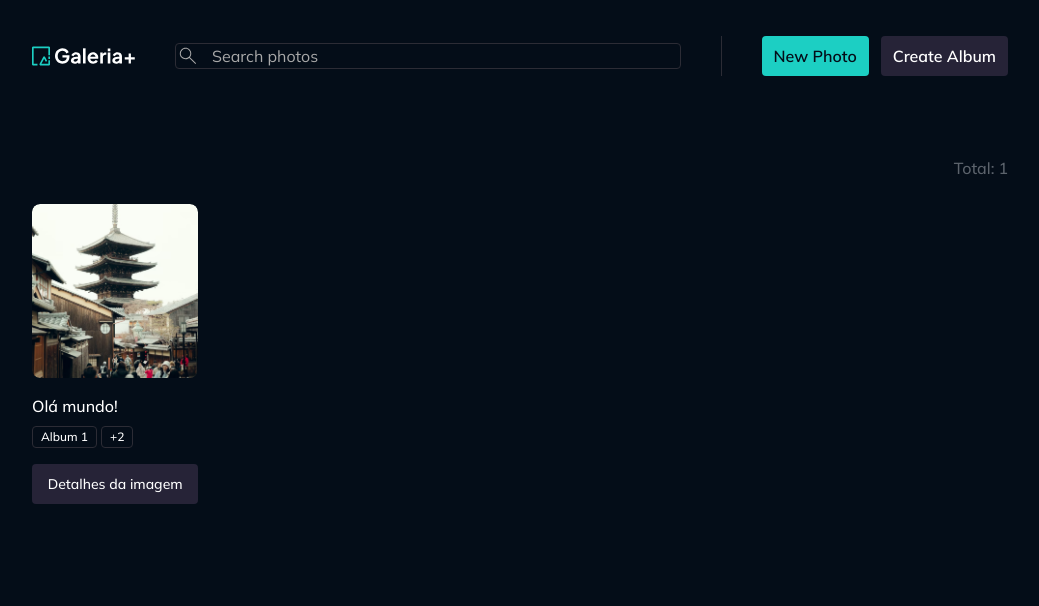
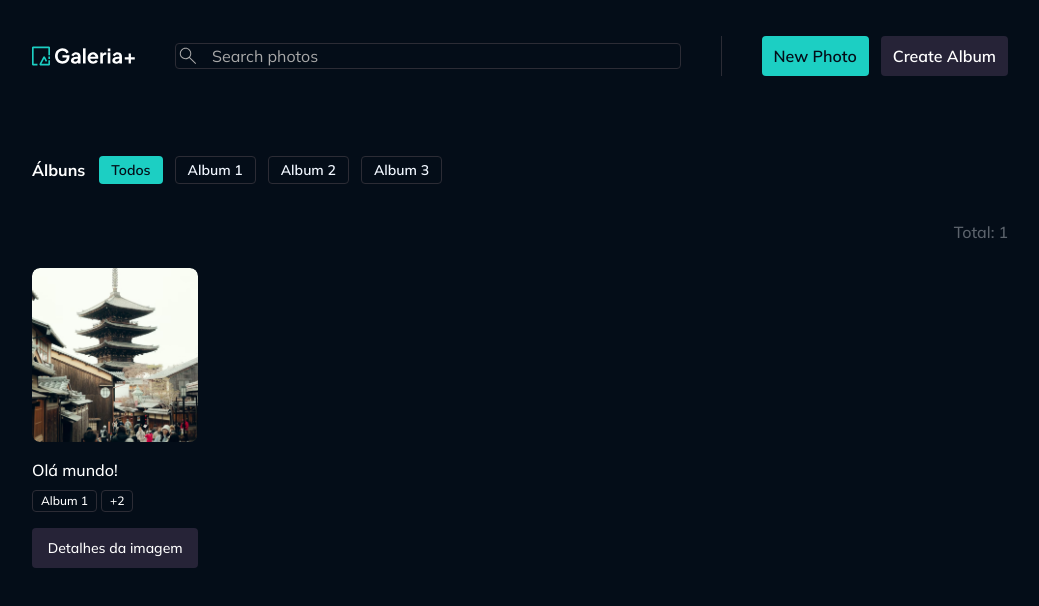
Before and after one commit to brandaoplaster/photo-space, a React (Vite) app: page / in a window 1280 px wide. Shown: the top 606 px of the page, without its empty margins (120-1159 px from the left). Built offline with nearby package versions, Linux system fonts and the light colour scheme.

Commit message:
feat: Use albumsFilter component in pageHome

```diff
--- a/src/pages/page-home.tsx
+++ b/src/pages/page-home.tsx
@@ -1,9 +1,19 @@
 import Container from "../components/container";
+import AlbumsFilter from "../context/albums/models/components/albums-filter";
 import PhotosList from "../context/photos/components/photos-list";
 
 export default function PageHome() {
   return (
     <Container>
+      <AlbumsFilter
+        albums={[
+          { id: "3421", title: "Album 1" },
+          { id: "123", title: "Album 2" },
+          { id: "456", title: "Album 3" },
+        ]}
+        className="mb-9"
+      />
+
       <PhotosList
         photos={[
           {
```
